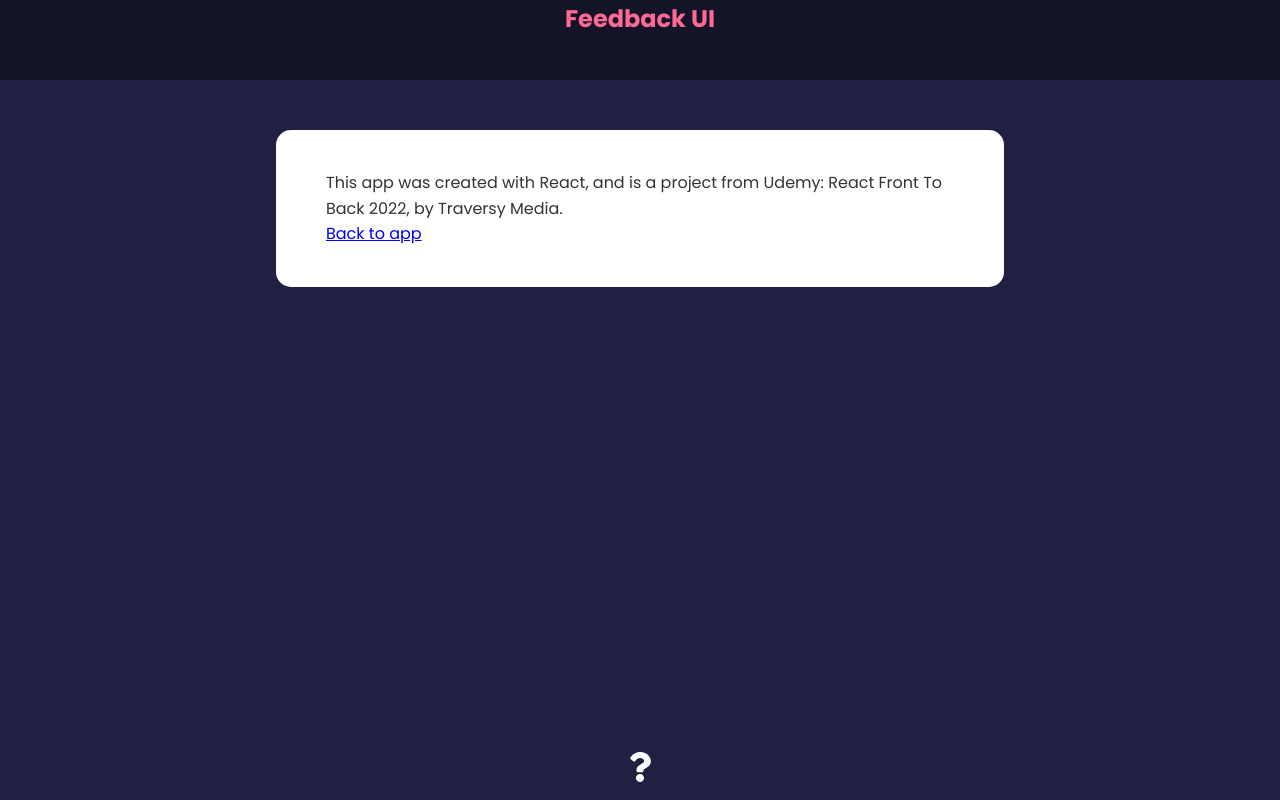
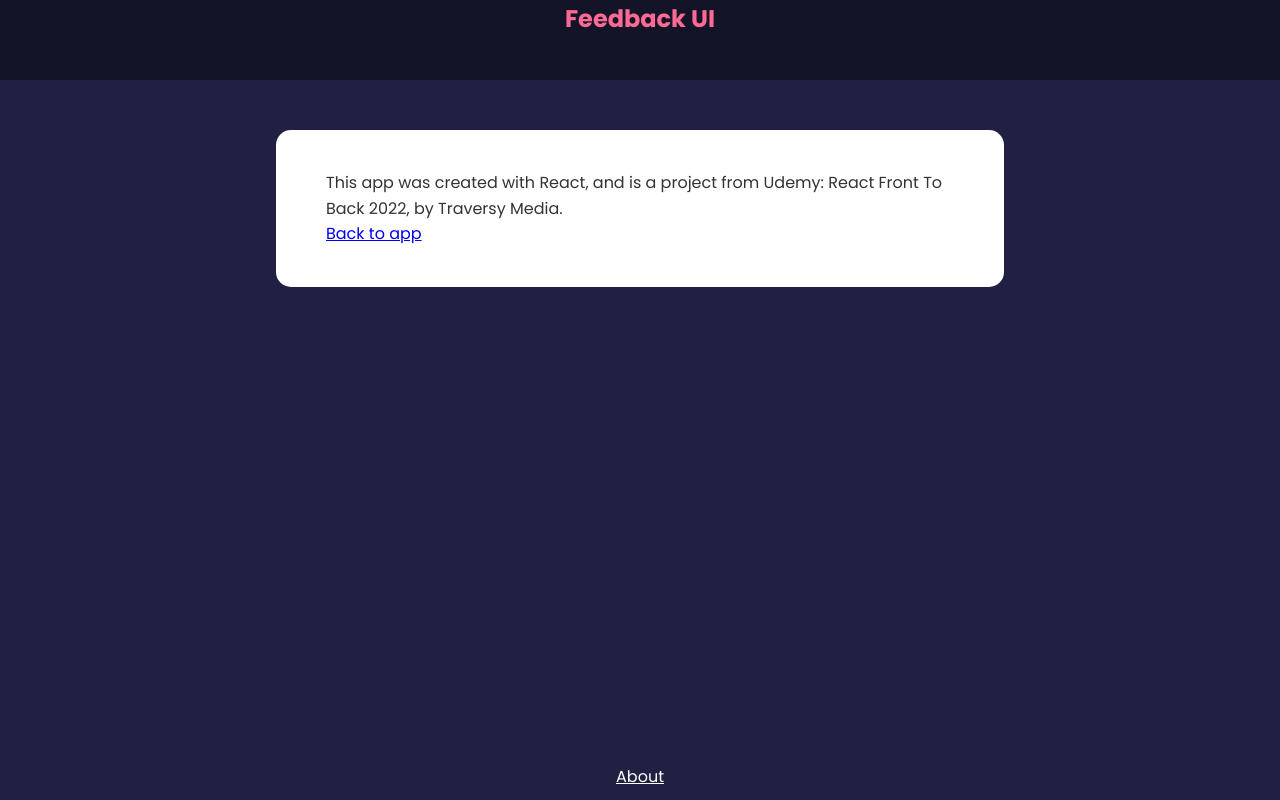
Before and after one commit to chriskorsak/feedback-app-udemy, a React (Create React App) app: page /about in a window 1280 px wide. Built offline with nearby package versions, Linux system fonts and the light colour scheme.

Commit message:
replace footer link icon with text link.

```diff
--- a/src/components/AboutIconLink.js
+++ b/src/components/AboutIconLink.js
@@ -1,11 +1,12 @@
-import { FaQuestion } from 'react-icons/fa';
+// import { FaQuestion } from 'react-icons/fa';
 import { Link } from 'react-router-dom';
 
 const AboutIconLink = () => {
   return (
     <div className="about-link">
       <Link to="/about">
-        <FaQuestion size={30} />
+        {/* <FaQuestion size={30} /> */}
+        About
       </Link>
     </div>
   );
```
